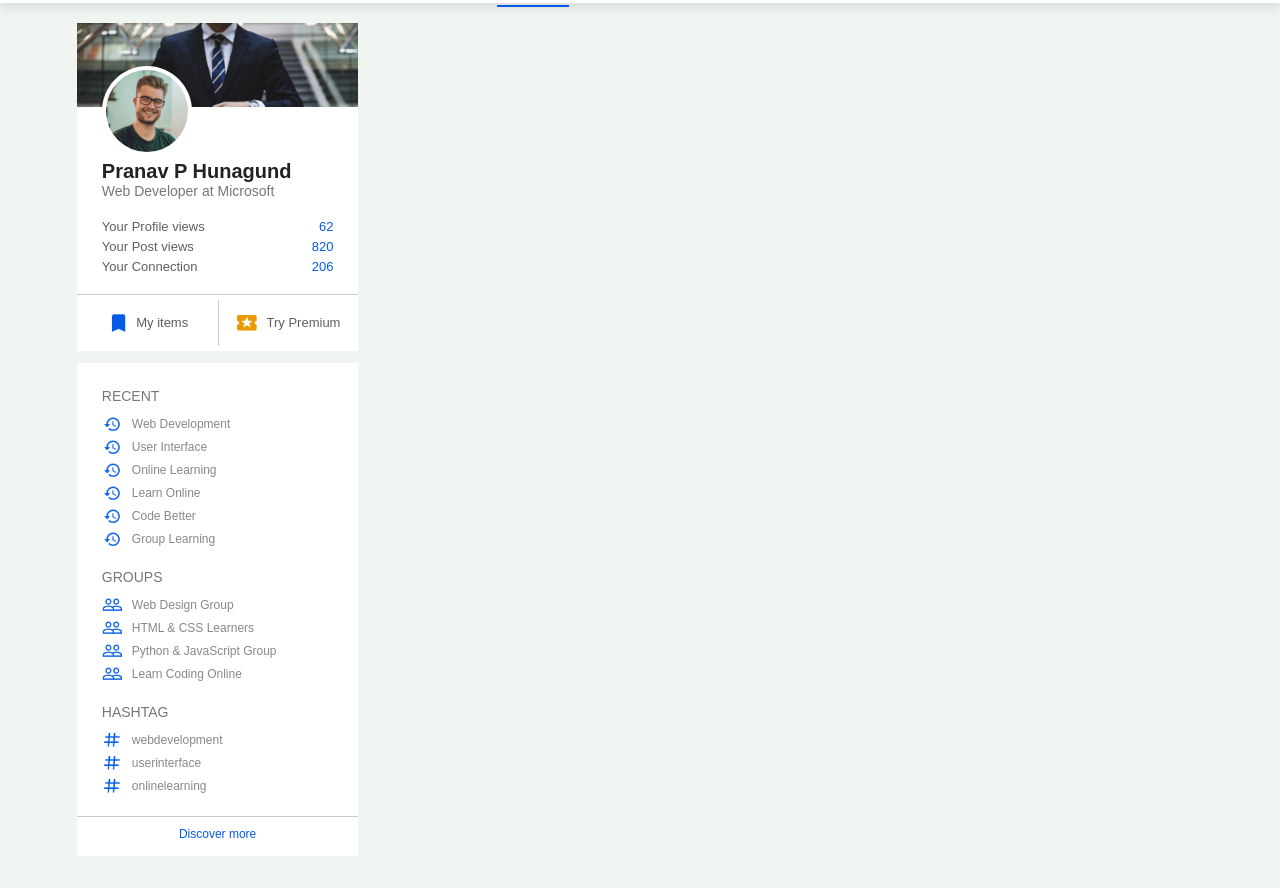
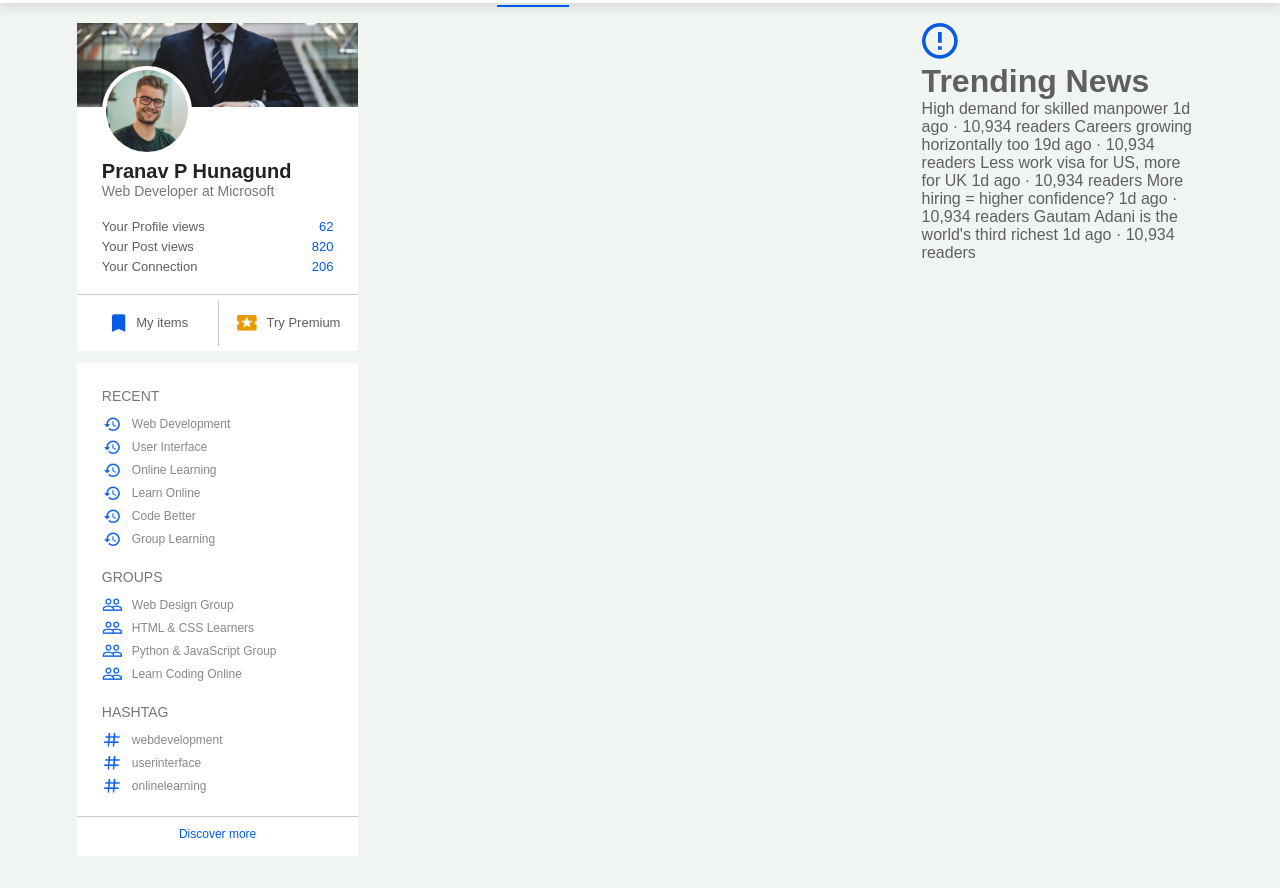
Before and after one commit to pranavhunagund1993/LinkedIn-clone, a plain HTML site: page index.html in a window 1280 px wide. Shown: the part 49-937 px from the top of the page. Drawn offline with Linux system fonts and the light colour scheme.

Commit message:
LinkendIn Clone right sidebar started

```diff
--- a/assets/css/style.css
+++ b/assets/css/style.css
@@ -242,7 +242,7 @@ a {
     margin: 10px 0;
  }
 
- /* left-sidebar */
+ /* right-sidebar */
  .right-sidebar {
     flex-basis: 25%;
     align-self: flex-start;
--- a/index.html
+++ b/index.html
@@ -83,7 +83,26 @@
         <!-- main-content -->
         <div class="main-content"></div>
         <!-- right-sidebar -->
-        <div class="right-sidebar"></div>
+        <div class="right-sidebar">
+            <div class="sidebar-news">
+                <img src="assets/images/more.png" alt="more" class="info-icon">
+                <h1>Trending News</h1>
+                <a href="#">High demand for skilled manpower</a>
+                <span>1d ago &middot; 10,934 readers</span>
+
+                <a href="#">Careers growing horizontally too</a>
+                <span>19d ago &middot; 10,934 readers</span>
+
+                <a href="#">Less work visa for US, more for UK</a>
+                <span>1d ago &middot; 10,934 readers</span>
+
+                <a href="#">More hiring = higher confidence?</a>
+                <span>1d ago &middot; 10,934 readers</span>
+
+                <a href="#">Gautam Adani is the world's third richest</a>
+                <span>1d ago &middot; 10,934 readers</span>
+            </div>
+        </div>
     </div>
     <!-- main section ends here -->
 </body>
```
